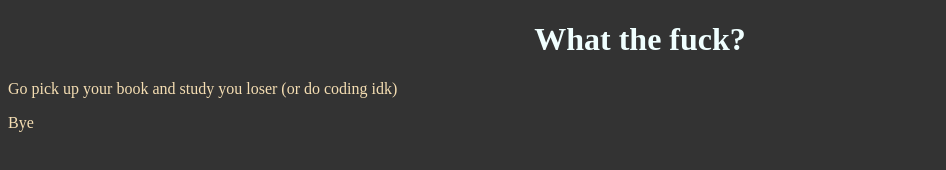
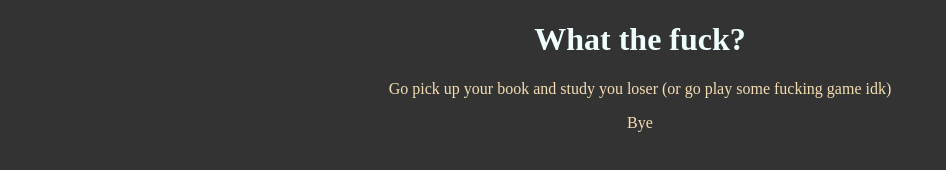
Before and after one commit to elephantoChan/shut-up-noob, a plain HTML site: page index.html in a window 1280 px wide. Shown: the whole page, without its empty margins (0-946 px from the left). Drawn offline with Linux system fonts and the light colour scheme.

Commit message:
good morning pineapple

```diff
--- a/index.css
+++ b/index.css
@@ -6,5 +6,6 @@ html {
     background-color: #333;
 }
 .text {
-    color:wheat
+    text-align: center;
+    color:wheat;
 }
--- a/index.html
+++ b/index.html
@@ -10,7 +10,7 @@
 
 <body>
     <h1>What the fuck?</h1>
-    <p class="text">Go pick up your book and study you loser (or do coding idk)</p>
+    <p class="text">Go pick up your book and study you loser (or go play some fucking game idk)</p>
 </body>
 <footer class="text">Bye</footer>
 
```
